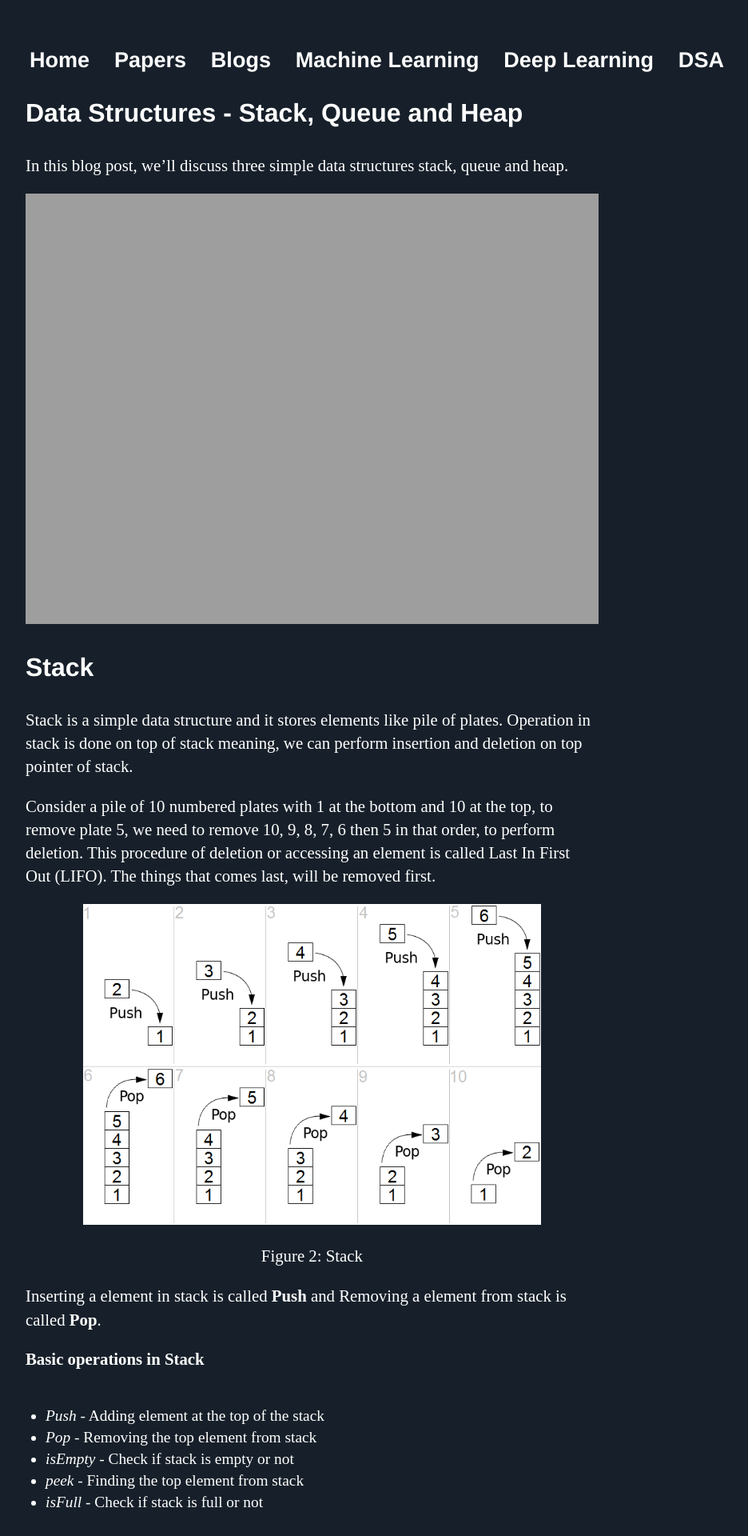
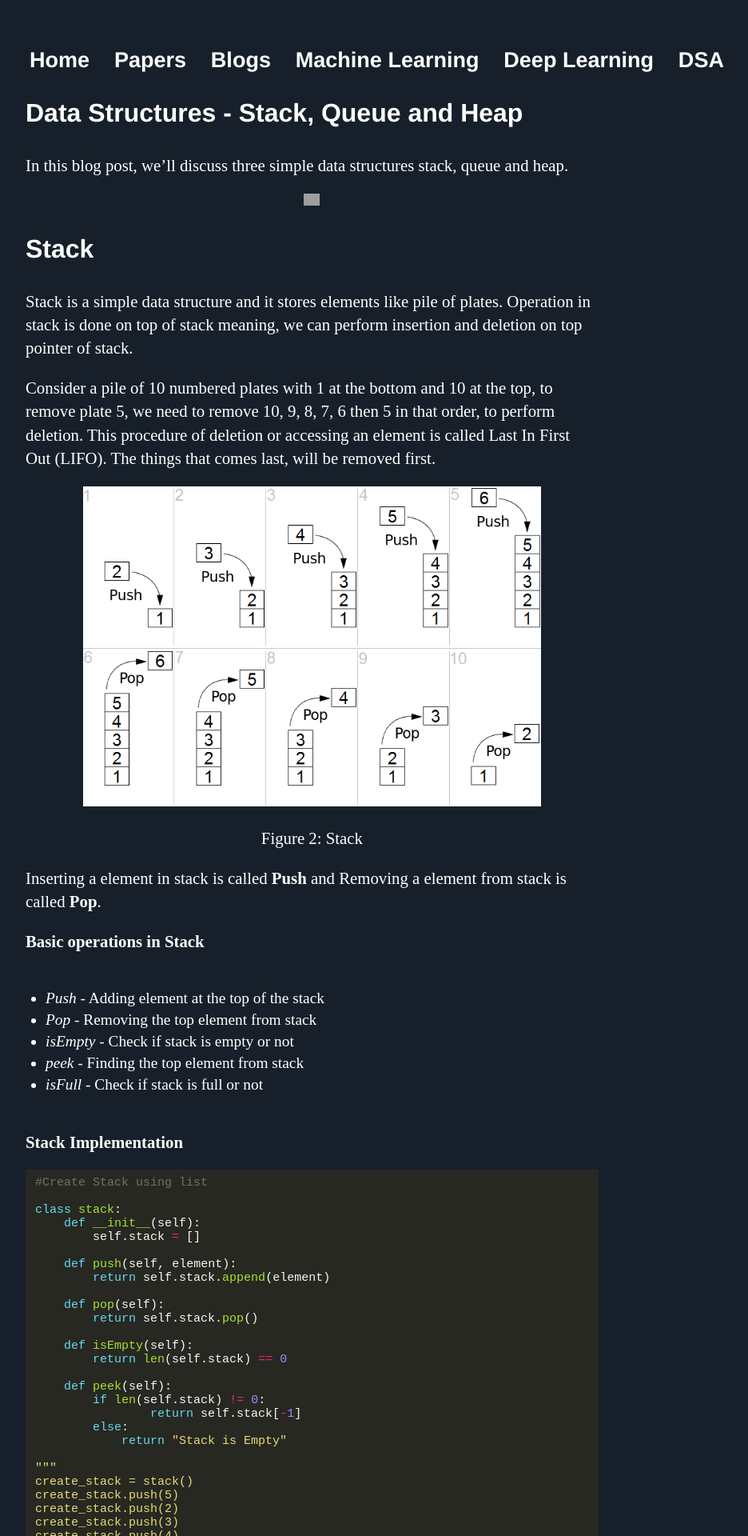
Before and after one commit to Mayurji/mayurji.github.io, a Jekyll site: the page built from _data-structure-algorithms/2021-01-23-DSA_2.md, in a window 1280 px wide. Shown: the top 1920 px of the page at 80% size, without its empty margins (160-1096 px from the left). Built offline with Jekyll 4.4.1, drawn with Linux system fonts in a browser that asks for light colours; comment, search, counter and statistics services are not loaded.

Commit message:
Update 2021-01-23-DSA_2.md

```diff
--- a/_data-structure-algorithms/2021-01-23-DSA_2.md
+++ b/_data-structure-algorithms/2021-01-23-DSA_2.md
@@ -10,7 +10,7 @@
 
 
 <center>
-<img src="{{site.url}}/assets/images/dsa/pankaj-patel-_SgRNwAVNKw-unsplash.jpg" style="zoom: 5%; background-color:#DCDCDC;" width="100%" height="100%"/><br>
+<img src="{{site.url}}/assets/images/dsa/pankaj-patel-_SgRNwAVNKw-unsplash.jpg" style="zoom: 5%; background-color:#DCDCDC;" /><br>
 </center>
 
 ### Stack
```
